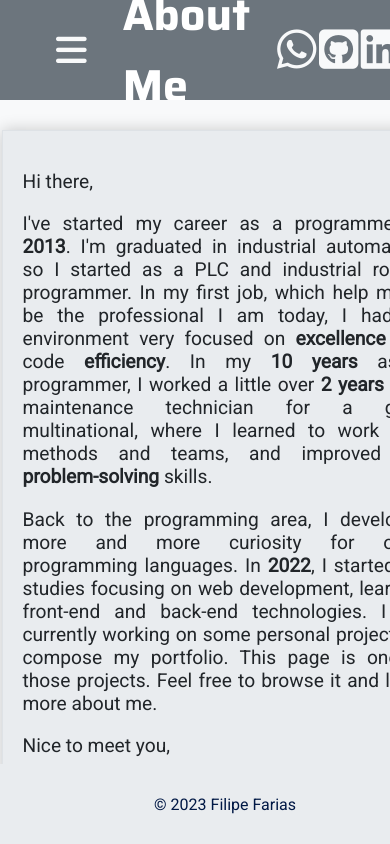
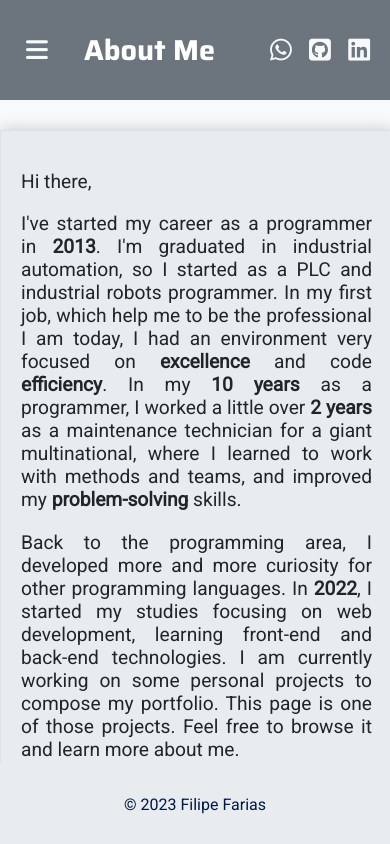
Before and after one commit to filipefarias/filipefarias.github.io, a React (Vite) app in the folder filipefarias/: page / in a window 390 px wide. Built offline with nearby package versions, Linux system fonts and the light colour scheme.

Commit message:
Media Query Header Adjusts

```diff
--- a/filipefarias/src/components/Aside/Social/Social.css
+++ b/filipefarias/src/components/Aside/Social/Social.css
@@ -11,3 +11,10 @@ div.social-info a {
     text-decoration: none;
     color: #F8F9FA;
 }
+
+@media (max-width: 600px) {
+    div.social-info {
+        font-size: 25px;
+        width: 100px;
+    }
+}
--- a/filipefarias/src/components/Header/Header.css
+++ b/filipefarias/src/components/Header/Header.css
@@ -46,3 +46,19 @@ header.site-header h1 {
         visibility: collapse;
     }
 }
+
+@media (max-width: 1000px) {
+    header.site-header {
+        padding: 20px;
+    }
+}
+
+@media (max-width: 600px) {
+    header.site-header h1 {
+        font-size: 1.8rem;
+    }
+
+    header.site-header div.menu-nav > button{
+        font-size: 25px;
+    }
+}
```
